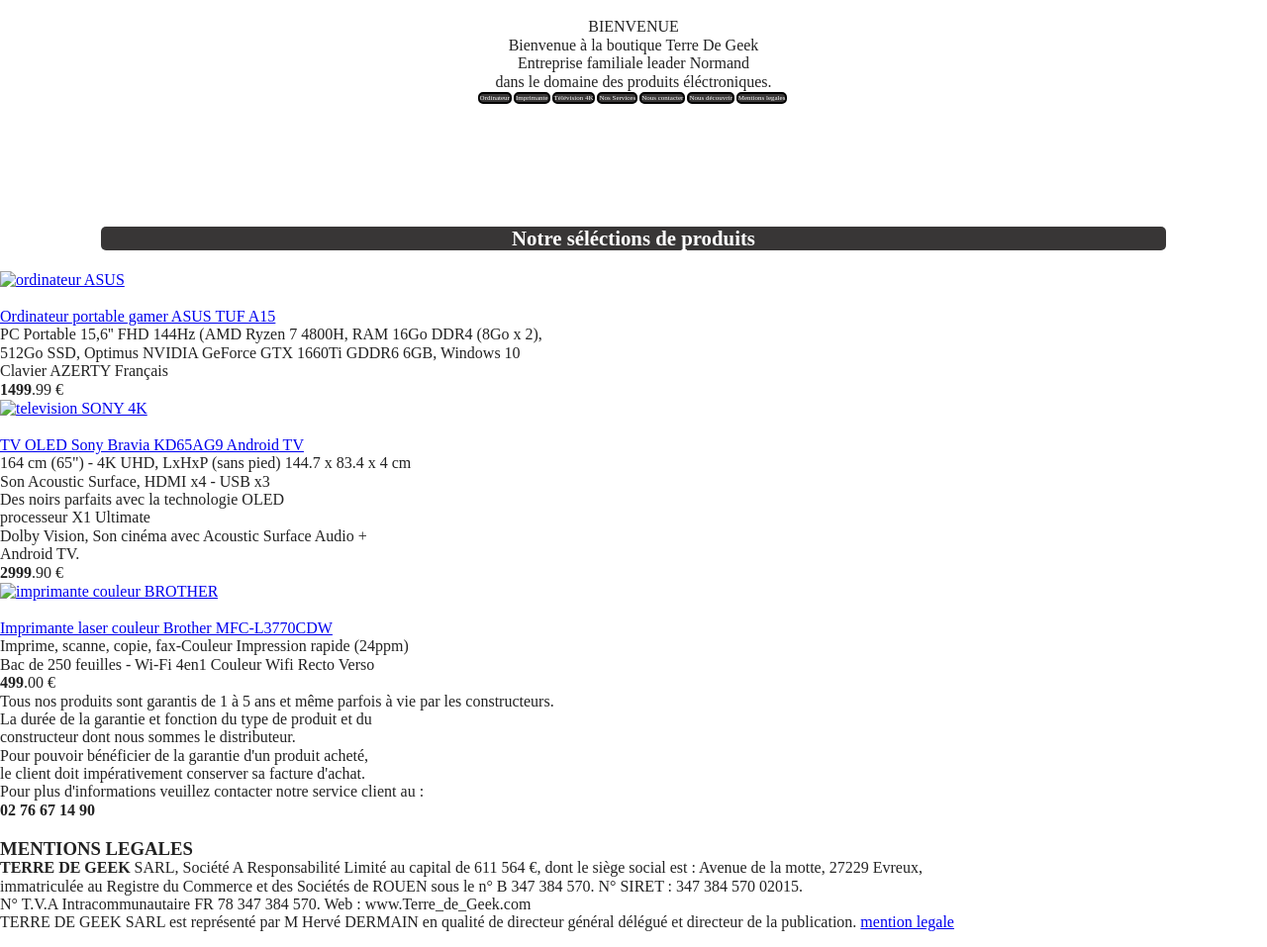
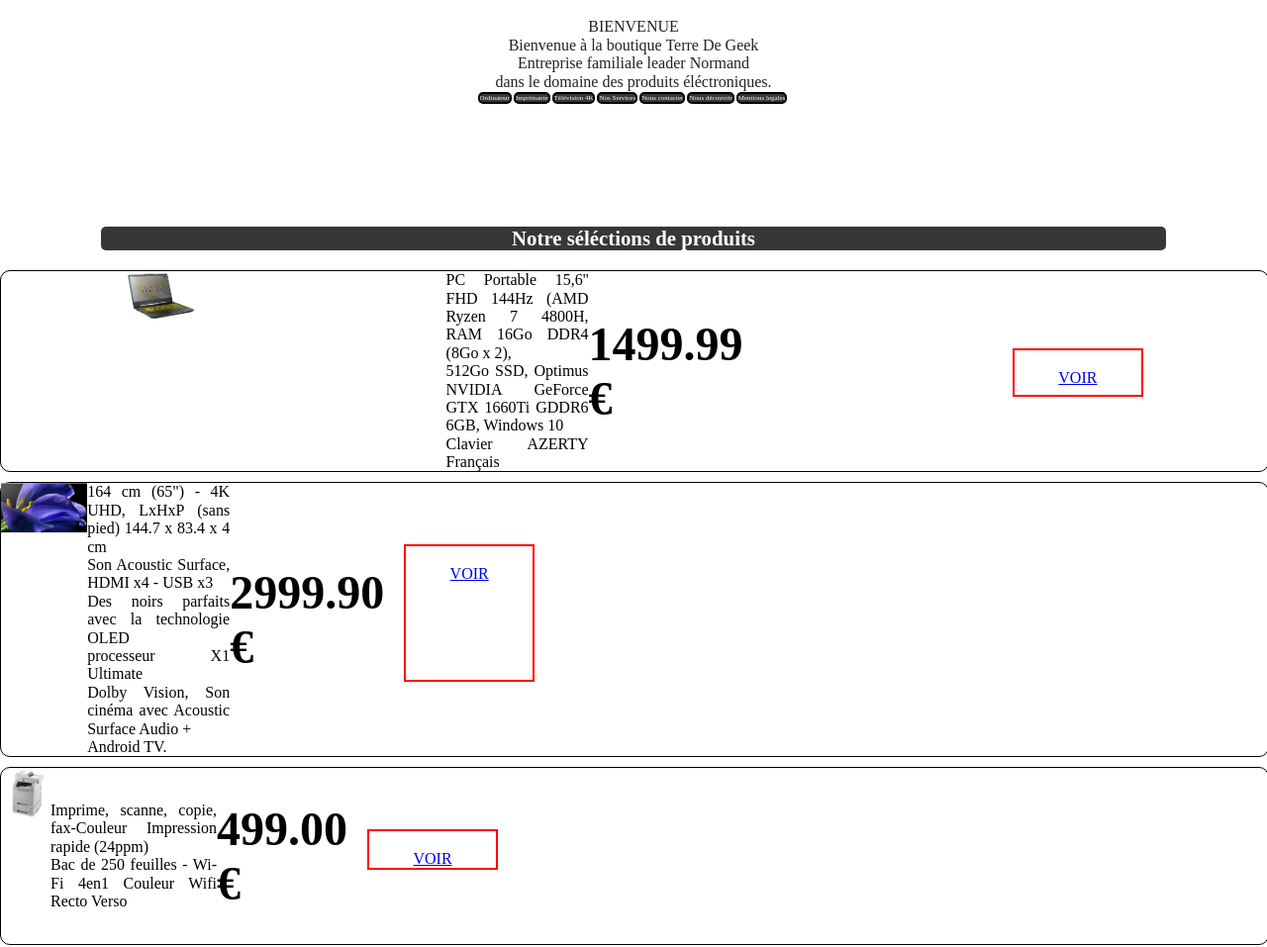
Before and after one commit to taoufik35/projet_terre_de_geek_2, a website built with Parcel: page index.html in a window 1280 px wide. Shown: the part 28-985 px from the top of the page at 99% size. Built offline with nearby package versions, Linux system fonts and the light colour scheme; files whose address does not match are found by name.

Commit message:
home page structure

```diff
--- a/css/style.css
+++ b/css/style.css
@@ -189,6 +189,143 @@
     font-size: 1.3em;
     margin-top: revert;
   }
+  /*-----------------------------------------------------------style home page------------------------------------*/
+
+  .container p{
+    text-align: justify;
+    color: black;
+    border: 1px solid none;
+    width: 300px;
+    display: flex;
+    align-items: center;
+  }
+  .container strong{
+    color: black;
+    font-size: 3em;
+    display: flex;
+    align-items: center;
+    margin-left: auto
+  }
+
+  .ordi{
+    width: 10%;
+    background-color: #fff;
+    order: 1;
+    border: 2px solid red;
+    margin-top: 78px;
+    margin-left: 20px;
+    margin-bottom: 75px;
+    display: flex;
+    justify-content: center;
+
+  }
+
+  .ordinateur{
+    border: 1px solid black;
+      border-radius: 10px;
+      width: 100%;
+      text-align: center;
+      display: flex;
+      justify-content: space-around;
+      margin-bottom: 10px;
+  }
+  .tele{
+    width: 10%;
+    background-color: #fff;
+    order: 1;
+    border: 2px solid red;
+    margin-top: 62px;
+    margin-left: 20px;
+    margin-bottom: 75px;
+    display: flex;
+    justify-content: center;
+  }
+  .television{
+    border: 1px solid black;
+    border-radius: 10px;
+    width: 100%;;
+    text-align: center;
+    display: flex;
+    margin-bottom: 10px;
+  }
+
+  .imp{
+    width: 10%;
+    background-color: #fff;
+    order: 1;
+    border: 2px solid red;
+    margin-top: 62px;
+    margin-left: 20px;
+    margin-bottom: 75px;
+    display: flex;
+    justify-content: center;
+  }
+  .imprimante{
+    border: 1px solid black;
+    border-radius: 10px;
+    width: 100%;
+    text-align: center;
+    display: flex
+  }
+  /*.imprimante a {
+    text-decoration: none;
+    color: black ;
+  }
+  .television a {
+    text-decoration: none;
+    color: black ;
+  }
+  .ordinateur a {
+    text-decoration: none;
+    color: black ;
+  }*/
+  .container{
+    display: flex;
+    justify-content: space-between;
+    flex-direction: column;
+  }
+  .container img{
+    height: 50px;
+  }
+  .para{
+    text-align: center;
+    border: 3px solid none;
+    padding: 10px;
+    border-radius: 15px;
+    font-size: 1.5em;
+    background-color: #424558;
+    opacity: 0.90;
+    color: black;
+    margin-top: 1em;
+    font-weight: bold;
+    font-family: 'Trebuchet MS', 'Lucida Sans Unicode', 'Lucida Grande', 'Lucida Sans', Arial, sans-serif;
+  }
+  .paragraphe{
+    margin: 20px auto;
+    width: 60%;
+    padding: 50px;
+    border: 10px solid none;
+    background-image: url("backgound.jpg");
+    border-radius: 10px;
+    margin-top: 3em;
+  }
+
+
+
+
+
+
+
+
+
+
+
+
+
+
+
+
+
 
 /* ==========================================================================
    Helper classes
--- a/index.html
+++ b/index.html
@@ -70,58 +70,34 @@
       <h2 id="title">Notre séléctions de produits</h2>
 
     <div class="container">
-
-
-
       <div class="ordinateur">
-        <div class="ordi"><a href="Page_Produit_1.html"><img src="Terre_de_geek/ordinateur_asus1.png" alt="ordinateur ASUS" height= "200px"></a>
-        </div>
-        <div class="ordi1"><a href="Page_Produit_1.html"><br/>Ordinateur portable  gamer ASUS TUF A15</a><br/>
-        </div>
-        <div class="ordi2">
-          <p>PC Portable 15,6'' FHD 144Hz (AMD Ryzen 7 4800H, RAM 16Go DDR4 (8Go x 2),<br/>
+        <a href="product_comp.html"><img src="img/ordinateur_asus1.png" alt="ordinateur ASUS"></a>
+        <div class="ordi"><a href="product_comp.html"><br/>VOIR</a><br/></div>
+        <p>PC Portable 15,6'' FHD 144Hz (AMD Ryzen 7 4800H, RAM 16Go DDR4 (8Go x 2),<br/>
            512Go SSD, Optimus NVIDIA GeForce GTX 1660Ti GDDR6 6GB, Windows 10<br/> Clavier AZERTY Français<br/>
-          </p>
-        </div>
-        <div class="ordi3"><strong>1499</strong>.99 €<br/>
-
-        </div>
+        <strong>1499.99 €</strong><br/></p>
       </div>
 
       <div class="television">
-        <div class="tele"><a href="Page_Produit_3.html"><img src="Terre_de_geek/tele_sony1.png" alt="television SONY 4K" height="160px"></a>
-        </div>
-        <div class="tele1"><a href="Page_Produit_3.html"><br/>TV OLED Sony Bravia KD65AG9 Android TV</a><br/>
-        </div>
-        <div class="tele2">
-          <p>164 cm (65") - 4K UHD, LxHxP (sans pied) 144.7 x 83.4 x 4 cm <br/>
+          <a href="product_tele.html"><img src="img/tele_sony1.png" alt="television SONY 4K"></a>
+        <div class="tele"><a href="product_tele.html"><br/>VOIR</a><br/></div>
+        <p>164 cm (65") - 4K UHD, LxHxP (sans pied) 144.7 x 83.4 x 4 cm <br/>
             Son Acoustic Surface, HDMI x4 - USB x3<br/>
             Des noirs parfaits avec la technologie OLED<br/>
             processeur X1 Ultimate<br/>
             Dolby Vision, Son cinéma avec Acoustic Surface Audio +<br/>
             Android TV.<br/>
-          </p>
-          </div>
-        <div class="tele3"><strong>2999</strong>.90 €<br/>
-        </div>
+        <strong>2999.90 €</strong><br/></p>
       </div>
 
       <div class="imprimante">
-          <div class="imp"><a href="Page_Produit_2.html"><img src="Terre_de_geek/imprimante_couleur1.png" alt="imprimante couleur BROTHER" height="200px"></a>
-          </div>
-          <div class="imp1"><a href="Page_Produit_2.html"><br/>Imprimante laser couleur Brother MFC-L3770CDW</a><br/>
-          </div>
-          <div class="imp2">
-            <p>
-              Imprime, scanne, copie, fax-Couleur
-              Impression rapide (24ppm)<br/>
-              Bac de 250 feuilles - Wi-Fi
-              4en1 Couleur Wifi Recto Verso<br/>
-            </p>
-          </div>
-          <div class="imp3"><strong>499</strong>.00 €<br/>
-
-        </div>
+          <a href="product_printer.html"><img src="img/imprimante_couleur1.png" alt="imprimante couleur BROTHER"></a>
+          <div class="imp"><a href="product_printer.html"><br/>VOIR</a><br/></div>
+            <p>Imprime, scanne, copie, fax-Couleur
+          Impression rapide (24ppm)<br/>
+          Bac de 250 feuilles - Wi-Fi
+          4en1 Couleur Wifi Recto Verso<br/>
+          <strong>499.00 €</strong><br/></p>
       </div>
     </div>
 
```
Also changed, not shown: img/imprimante_couleur1.png (added), img/ordinateur_asus1.png (added), img/tele_sony1.png (added).
